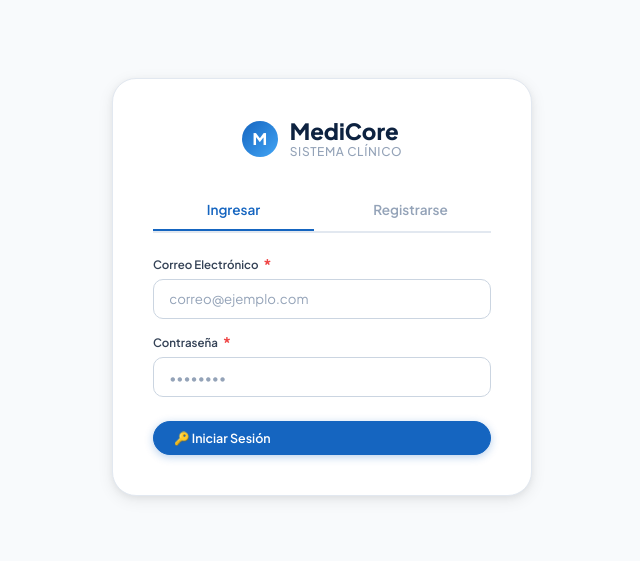
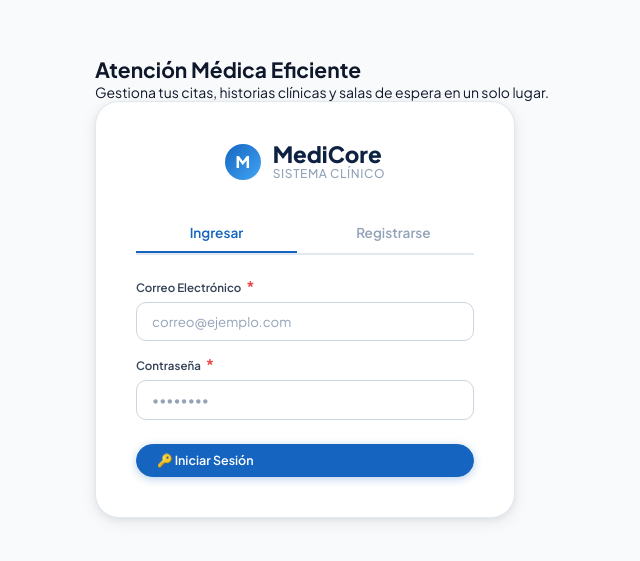
Before and after one commit to Milena2708/MediCore-Supabase, a plain HTML site: page login.html in a window 1280 px wide. Shown: the part 113-674 px from the top of the page, without its empty margins (318-958 px from the left). Drawn offline with nearby package versions, Linux system fonts and the light colour scheme; no server answers.

Commit message:
feat:login

```diff
--- a/login.html
+++ b/login.html
@@ -15,6 +15,15 @@
   </style>
 </head>
 <body>
+
+<div class="auth-wrapper">
+  <div class="auth-banner" id="auth-banner">
+    <div class="banner-overlay"></div>
+    <div class="banner-text">
+      <h2 id="banner-title">Atención Médica Eficiente</h2>
+      <p id="banner-desc">Gestiona tus citas, historias clínicas y salas de espera en un solo lugar.</p>
+    </div>
+  </div>
 
   <div class="auth-container">
     <div class="auth-logo">
@@ -80,6 +89,7 @@
       <button type="button" class="btn btn-success" style="width: 100%;" onclick="ejecutarRegistro()">📝 Crear Cuenta</button>
     </form>
   </div>
+</div>
 
 <div id="toast-container"></div>
 <script src="https://cdn.jsdelivr.net/npm/@supabase/supabase-js@2"></script>
```
Lines whose indentation alone changed are shown as unchanged.
